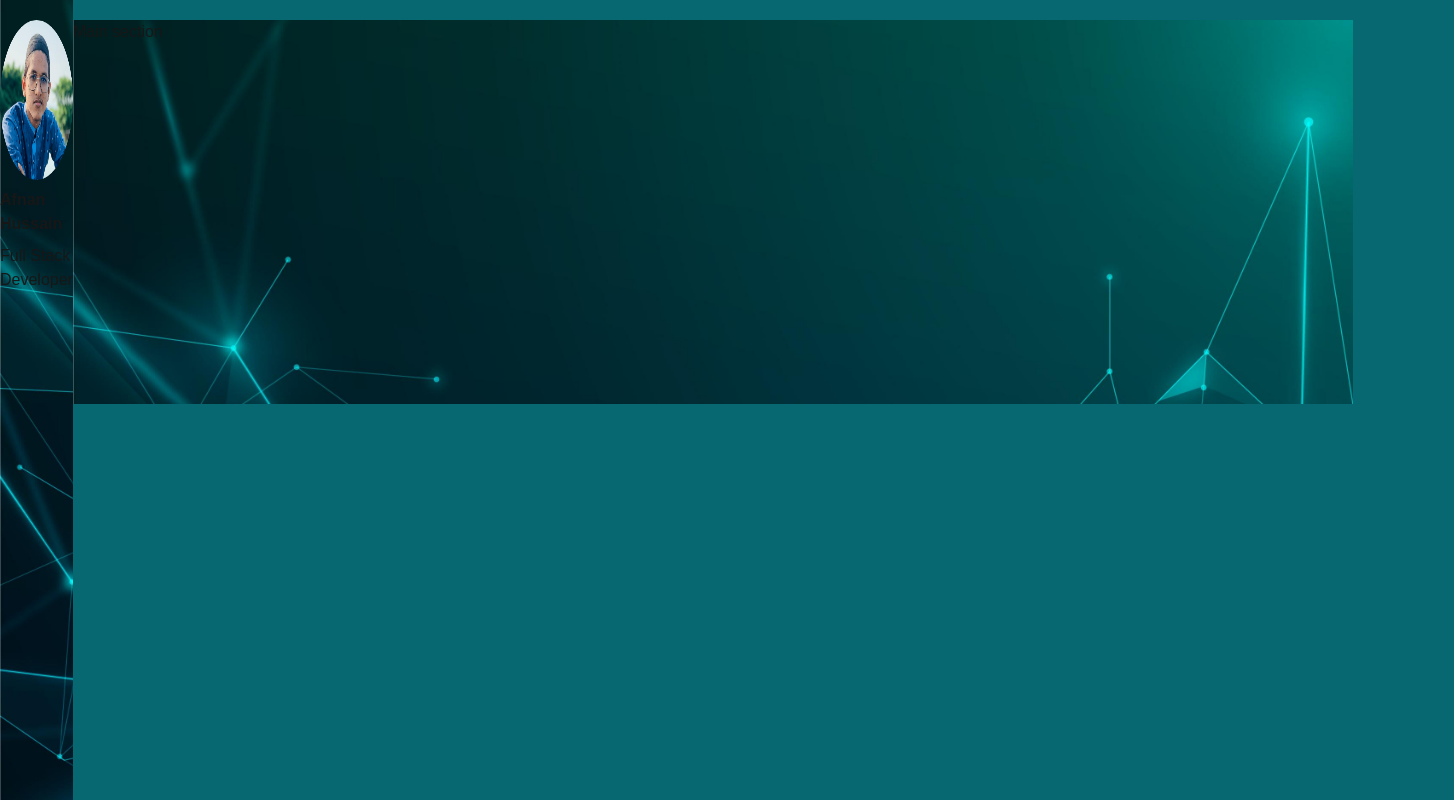
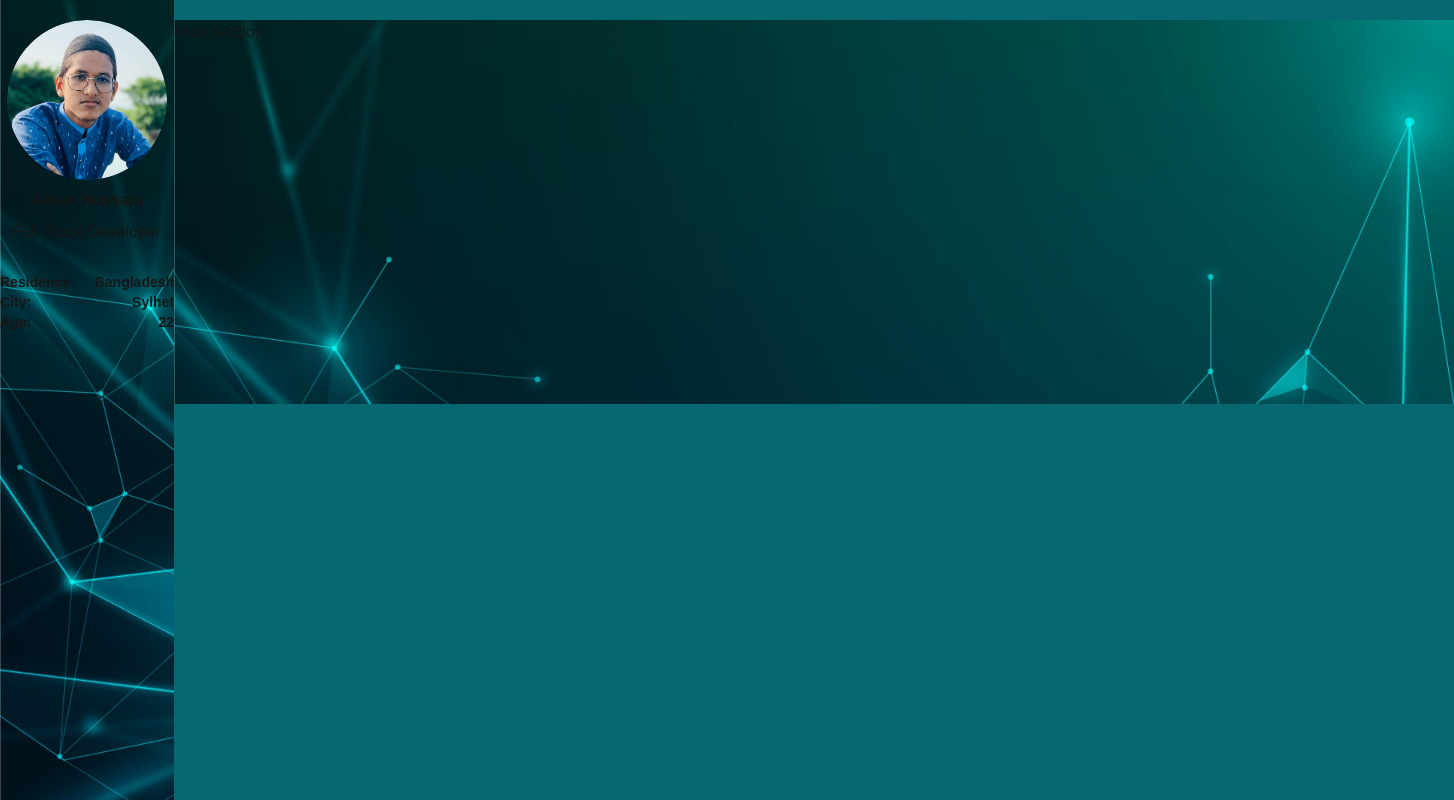
Before and after one commit to afnanhussain2002/my-portfolio, a Next.js app: page / in a window 1280 px wide. Shown: the whole page, 1454 px wide, since content can reach past the window. Built offline with nearby package versions, Linux system fonts and the light colour scheme.

Commit message:
add something more about my self

```diff
--- a/components/Profile.tsx
+++ b/components/Profile.tsx
@@ -14,6 +14,19 @@ const Profile = () => {
       />
       <h3 className="font-bold">Afnan Hussain</h3>
       <p>Full Stack Developer</p>
+
+      <div className="font-bold flex gap-5 text-sm">
+        <div className="mt-5">
+          <p>Residence:</p>
+          <p>City:</p>
+          <p>Age:</p>
+        </div>
+        <div className="text-right mt-5">
+          <p>Bangladesh</p>
+          <p>Sylhet</p>
+          <p>22</p>
+        </div>
+      </div>
     </div>
   );
 };
```
